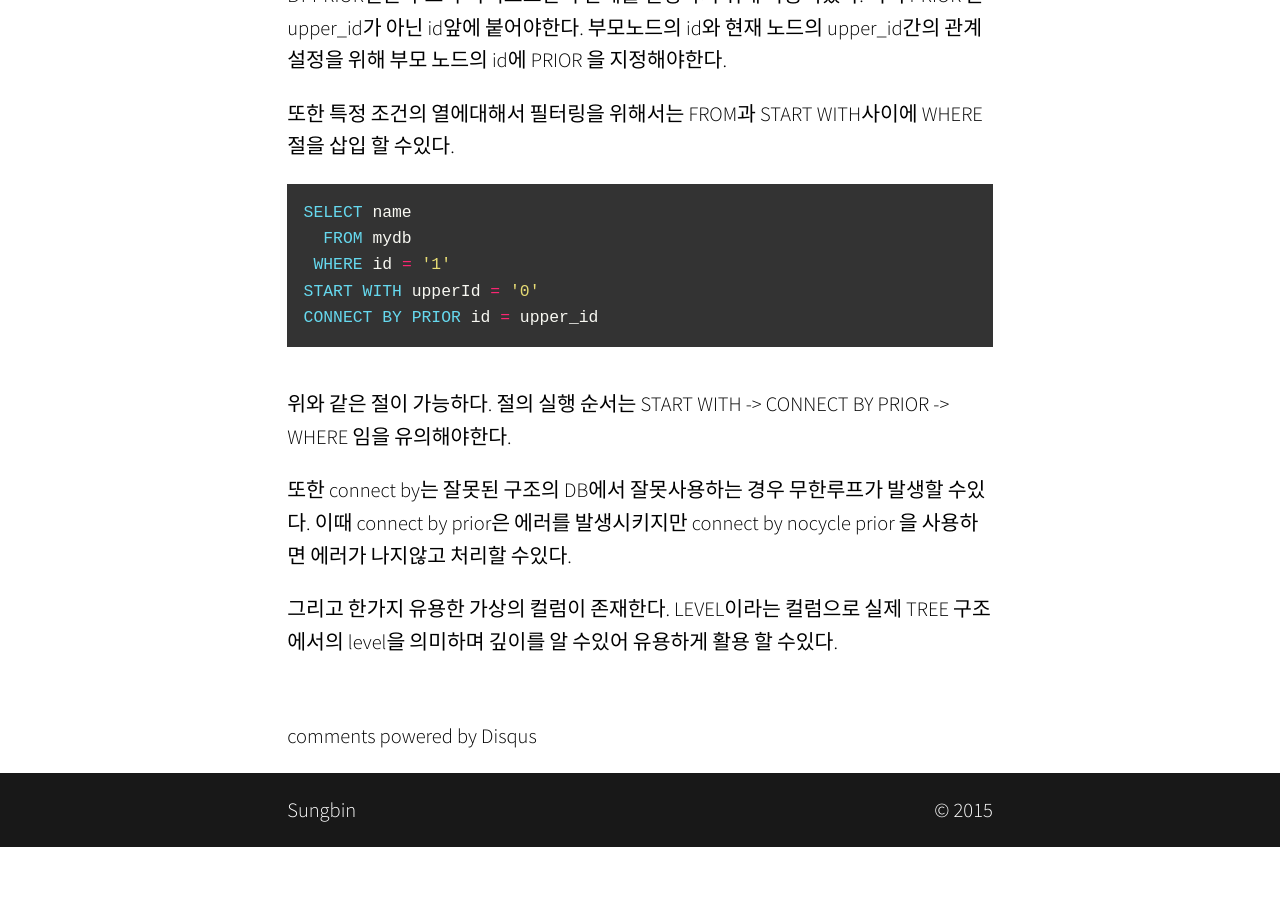
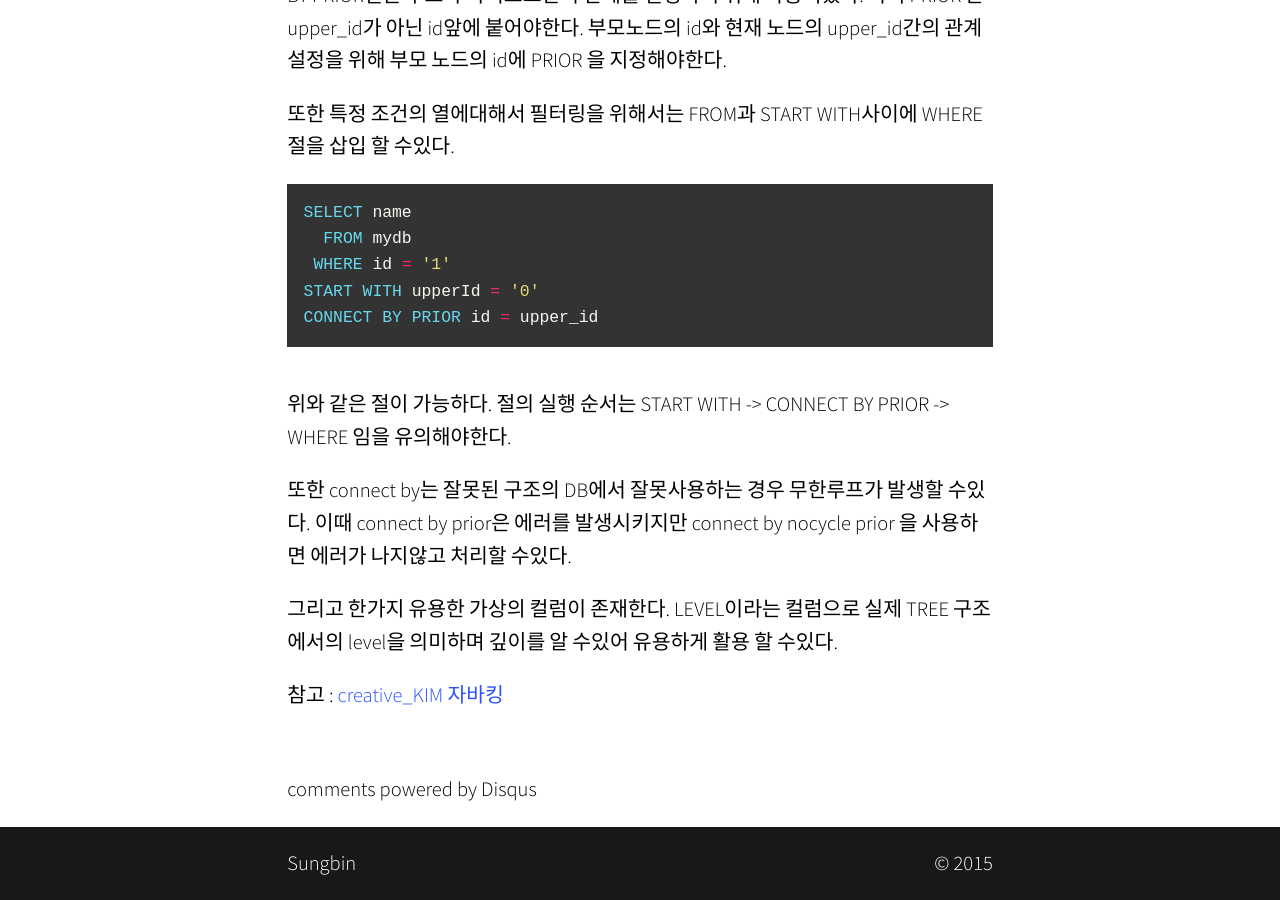
Before and after one commit to sungbine/sungbine.github.io, a Jekyll site: the page built from _posts/2015-03-24-connect_by_and_start_with.markdown, in a window 1280 px wide and 900 px high, scrolled down 1576 px. Built offline with Jekyll 4.4.1, drawn with Linux system fonts in a browser that asks for light colours; nearby versions of some CDN libraries; some web fonts are replaced; comment, search, counter and statistics services are not loaded; before the commit the page ends 2423 px from its top, so only the background shows below that.

Commit message:
Update 2015-03-24-connect_by_and_start_with.markdown

```diff
--- a/_posts/2015-03-24-connect_by_and_start_with.markdown
+++ b/_posts/2015-03-24-connect_by_and_start_with.markdown
@@ -51,3 +51,7 @@ CONNECT BY PRIOR id = upper_id
 
 그리고 한가지 유용한 가상의 컬럼이 존재한다.
 LEVEL이라는 컬럼으로 실제 TREE 구조에서의 level을 의미하며 깊이를 알 수있어 유용하게 활용 할 수있다.
+
+참고 :
+[creative_KIM](http://egloos.zum.com/crekim/v/2955373)
+[자바킹](http://javaking75.blog.me/220010605201)
```
